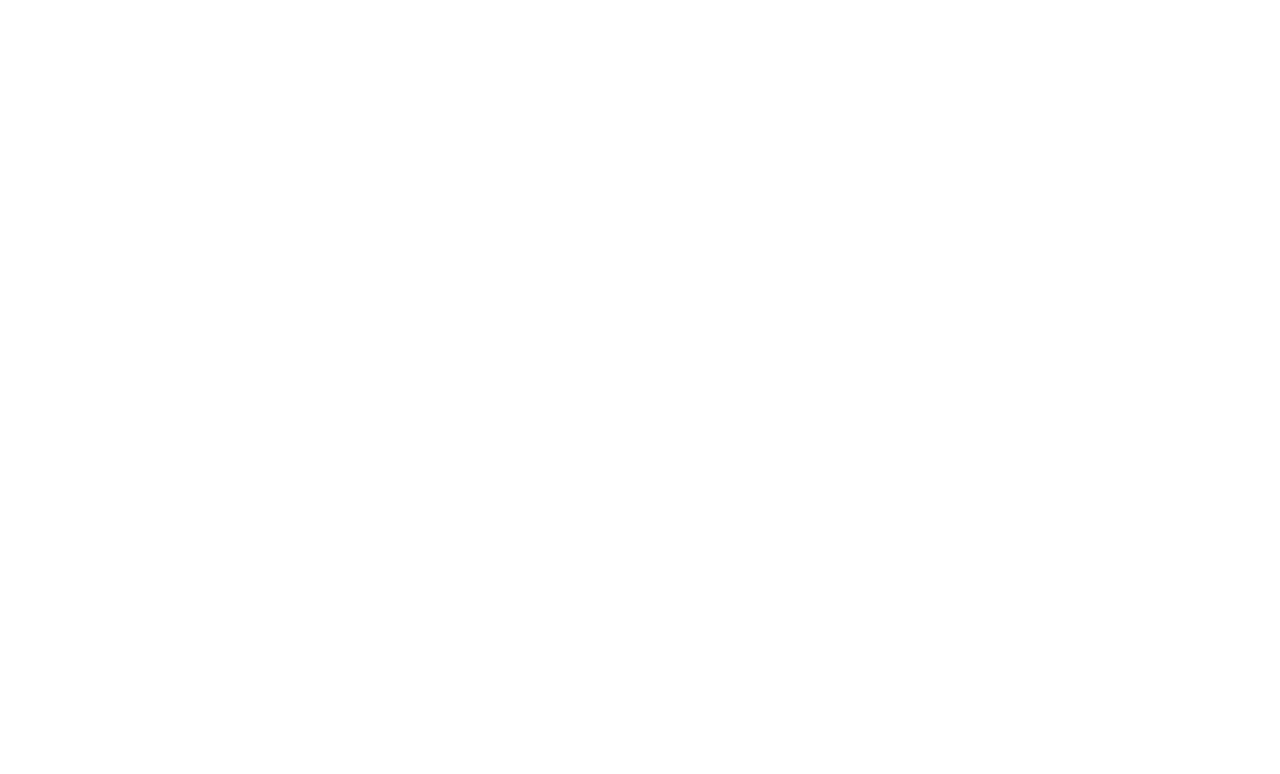
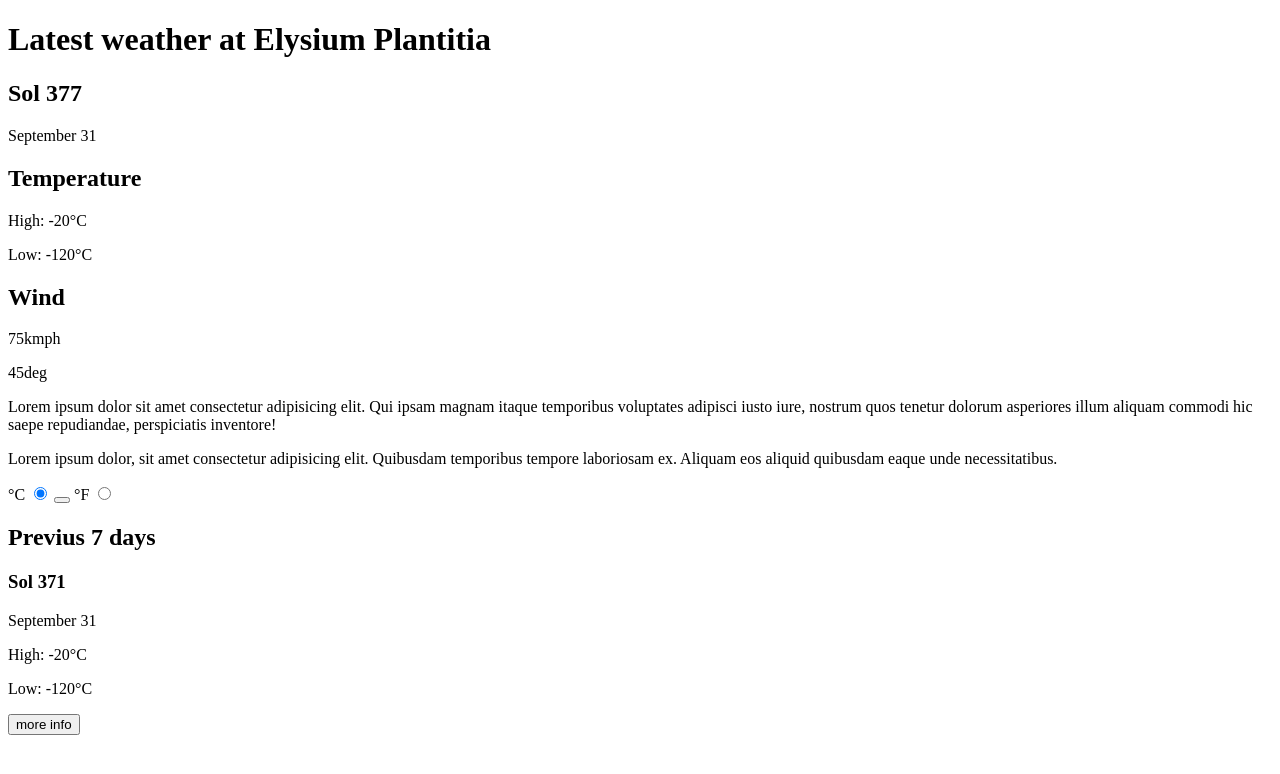
Before and after one commit to AbePlays/Mars-Weather-App, a plain HTML site: page index.html in a window 1280 px wide. Drawn offline with nearby package versions, Linux system fonts and the light colour scheme; files that its build step writes are made by us from their sources.

Commit message:
Dashboard Creation

```diff
--- a/index.html
+++ b/index.html
@@ -11,6 +11,71 @@
     <title>Mars Weather</title>
   </head>
   <body>
+    <main class="mars-current-weather">
+      <h1 class="main-title">Latest weather at Elysium Plantitia</h1>
+
+      <div class="date">
+        <h2 class="section-title section-title--date">Sol 377</h2>
+        <p class="date__day">September 31</p>
+      </div>
+
+      <div class="temp">
+        <h2 class="section-title">Temperature</h2>
+        <p class="reading">High: -20°C</p>
+        <p class="reading">Low: -120°C</p>
+      </div>
+
+      <div class="wind">
+        <h2 class="section-title">Wind</h2>
+        <p class="reading">75kmph</p>
+
+        <div class="wind__direction">
+          <p class="sr-only">45deg</p>
+          <div class="wind__arrow"></div>
+        </div>
+      </div>
+
+      <div class="info">
+        <p>
+          Lorem ipsum dolor sit amet consectetur adipisicing elit. Qui ipsam
+          magnam itaque temporibus voluptates adipisci iusto iure, nostrum quos
+          tenetur dolorum asperiores illum aliquam commodi hic saepe
+          repudiandae, perspiciatis inventore!
+        </p>
+        <p>
+          Lorem ipsum dolor, sit amet consectetur adipisicing elit. Quibusdam
+          temporibus tempore laboriosam ex. Aliquam eos aliquid quibusdam eaque
+          unde necessitatibus.
+        </p>
+      </div>
+
+      <div class="unit">
+        <label for="cel">°C</label>
+        <input type="radio" id="cel" name="unit" checked />
+        <button class="unit__toggle"></button>
+        <label for="fah">°F</label>
+        <input type="radio" id="fah" name="unit" />
+
+        <h2 class="main-title">Previus 7 days</h2>
+
+        <div class="previous-days">
+          <div class="previou-day">
+            <h3 class="previous-day__sol">
+              Sol 371
+            </h3>
+            <p class="previous-day__date">
+              September 31
+            </p>
+            <p class="previous-day__temp">High: -20°C</p>
+            <p class="previous-day__temp">Low: -120°C</p>
+            <button class="previous-day__more-info">more info</button>
+          </div>
+        </div>
+      </div>
+    </main>
+
+    <div class="previous-weather"></div>
+
     <script src="./scripts/index.js"></script>
   </body>
 </html>
```
